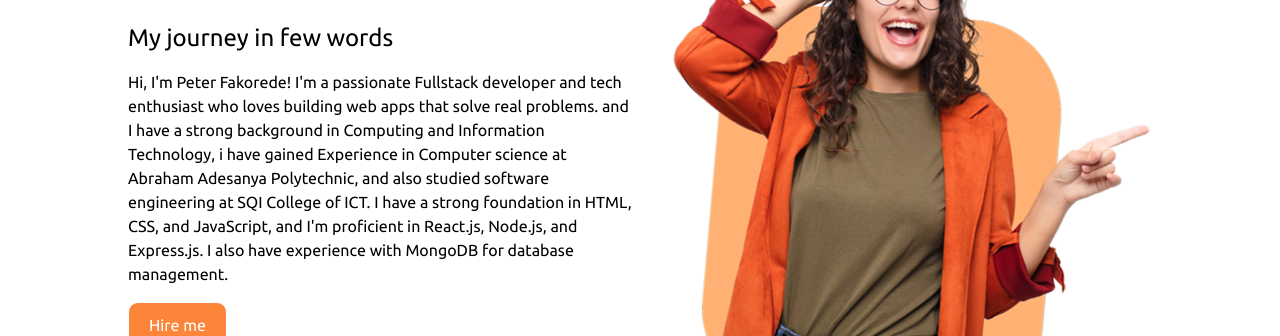
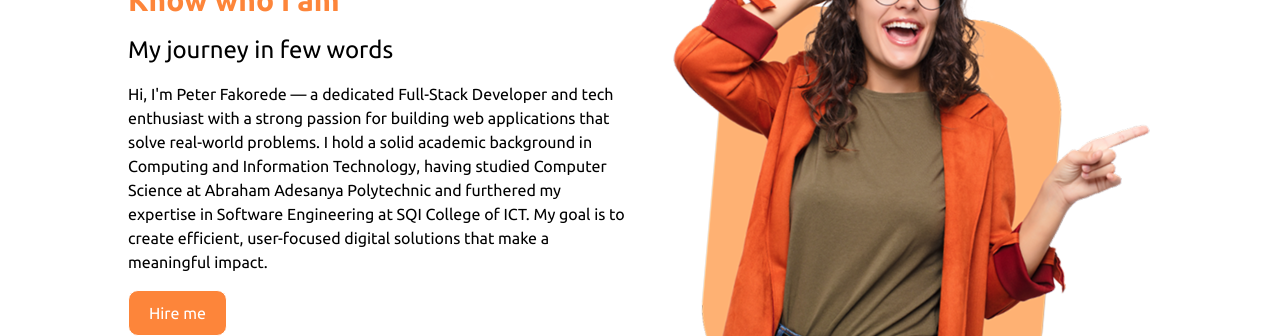
Before and after one commit to Holuwaconquer/MyPortfolio, a React (Vite) app: page /about in a window 1280 px wide. Shown: the part 551-887 px from the top of the page. Built offline with nearby package versions, Linux system fonts and the light colour scheme.

Commit message:
About page and contact page added

```diff
--- a/src/Pages/About.jsx
+++ b/src/Pages/About.jsx
@@ -1,9 +1,25 @@
 import React from 'react'
 import Button from '../componenets/Button'
 import Human from '../assets/hireMe.png'
+import { motion } from 'framer-motion'
+
+const fadeUpVariant = {
+  hidden: { opacity: 0, y: 60 },
+  visible: {
+    opacity: 1,
+    y: 0,
+    transition: { duration: 1.2, ease: 'easeOut' }
+  }
+}
 
 const About = () => {
   return (
+    <motion.div
+      variants={fadeUpVariant}
+      initial="hidden"
+      whileInView="visible"
+      viewport={{ once: false, amount: 0.5 }}
+    >
     <div style={{padding: '5% 10%'}} className='About flex flex-col gap-4 items-center'>
       <h1 className='text-4xl font-bold text-center'>About <span className='text-[#FD853A]'>Me</span></h1>
 
@@ -12,12 +28,11 @@ const About = () => {
           <h1 className='text-3xl text-[#FD853A] font-bold'>Know who i am</h1>
           <h2 className='text-2xl'>My journey in few words</h2>
           <p>
-            Hi, I'm Peter Fakorede! I'm a passionate Fullstack developer and tech enthusiast who
-            loves building web apps that solve real problems. and I have a strong background in Computing
-            and Information Technology, i have gained Experience in Computer science at Abraham Adesanya Polytechnic,
-            and also studied software engineering at SQI College of ICT.
-            I have a strong foundation in HTML, CSS, and JavaScript, and I'm proficient in React.js,
-            Node.js, and Express.js. I also have experience with MongoDB for database management.
+            Hi, I'm Peter Fakorede — a dedicated Full-Stack Developer and tech enthusiast with a strong
+            passion for building web applications that solve real-world problems. I hold a solid academic
+            background in Computing and Information Technology, having studied Computer Science at Abraham
+            Adesanya Polytechnic and furthered my expertise in Software Engineering at SQI College of ICT.
+            My goal is to create efficient, user-focused digital solutions that make a meaningful impact.
           </p>
           <Button style={{padding: '10px 20px', borderRadius: '10px'}} BtnText='Hire me' />
         </div>
@@ -26,6 +41,7 @@ const About = () => {
         </div>
       </div>
     </div>
+    </motion.div>
   )
 }
 
--- a/src/Pages/Contact.jsx
+++ b/src/Pages/Contact.jsx
@@ -1,17 +1,29 @@
 import React from 'react'
-
+import { motion } from 'framer-motion'
+const fadeUpVariant = {
+  hidden: { opacity: 0, y: 60 },
+  visible: {
+    opacity: 1,
+    y: 0,
+    transition: { duration: 1.2, ease: 'easeOut' }
+  }
+}
 const Contact = () => {
   return (
+    <motion.div
+      variants={fadeUpVariant}
+      initial="hidden"
+      whileInView="visible"
+      viewport={{ once: false, amount: 0.5 }}
+    >
     <div style={{padding: '5% 7%'}} className='About flex flex-col gap-4 items-center'>
       <h1 className='text-4xl font-bold text-center'>Contact <span className='text-[#FD853A]'>Me</span></h1>
       <div style={{marginTop: '40px'}} className='grid md:grid-cols-[1fr_1fr] items-start justify-center md:flex-row md:gap-[5em] gap-4'>
         <div className='w-full flex text-center md:text-left flex-col gap-[3em]'>
           <h1 className='text-3xl text-[#FD853A] font-bold'>Let's work together</h1>
           <p className='leading-[30px]'>
-            Hi, I'm Peter Fakorede! I'm a passionate Fullstack developer and tech enthusiast who
-            loves building web apps that solve real problems. and I have a strong background in Computing
-            and Information Technology, i have gained Experience in Computer science at Abraham Adesanya Polytechnic,
-            and also studied software engineering at SQI College of ICT.
+            Feel free to reach out — whether you have a project, <br /> a question, or just want to connect. I’m open to freelance <br />
+             opportunities, team collaborations, or sharing insights and ideas.
           </p>
           <div className='socialLink'>
             <a href="">F</a>
@@ -30,6 +42,7 @@ const Contact = () => {
         </div>
       </div>
     </div>
+    </motion.div>
   )
 }
 
--- a/src/componenets/Hero.jsx
+++ b/src/componenets/Hero.jsx
@@ -6,49 +6,11 @@ import Quote from '../assets/quote-up.png'
 import Star from '../assets/star.png'
 import Vector2 from '../assets/Vector2.png'
 import Arrow from '../assets/upright.png'
-import HeroBg from '../assets/Hero.png'
 import Typewritter from './Typewritter'
 
 const Hero = () => {
 
   const [hoveredBtn, setHoveredBtn] = useState(null);
-  useEffect(() => {
-    const lerp = (a, b, t) => a + (b - a) * t
-    let targetX = window.innerWidth / 2
-    let targetY = window.innerHeight / 2
-    let currentX = targetX
-    let currentY = targetY
-
-    const handleMouseMove = (e) => {
-      targetX = e.clientX
-      targetY = e.clientY
-    }
-
-    document.addEventListener('mousemove', handleMouseMove)
-
-    const updateGradientAngle = (x, y) => {
-      const angle = Math.atan2(y - window.innerHeight / 2, x - window.innerWidth / 2) * (180 / Math.PI)
-      document.querySelector(".heroSection").style.background = `
-      linear-gradient(to bottom, rgba(255,255,255,1), rgba(255,255,255,0) 150px),
-      linear-gradient(${angle}deg, rgba(255,255,255,0.034), transparent 70%),
-      linear-gradient(${angle}deg, transparent, rgba(255,255,255,1) 40%),
-      url(${HeroBg}) no-repeat center center`;
-    }
-
-    const animate = () => {
-      currentX = lerp(currentX, targetX, 0.1)
-      currentY = lerp(currentY, targetY, 0.1)
-      updateGradientAngle(currentX, currentY)
-      requestAnimationFrame(animate)
-    }
-
-    animate()
-
-    return () => {
-      document.removeEventListener('mousemove', handleMouseMove)
-    }
-  }, [])
-
 
   return (
     <div className='flex flex-col heroSection justify-center items-center bg-white text-black'>
@@ -78,7 +40,7 @@ const Hero = () => {
             <div className='w-full row-start-3 md:row-start-auto relative profilePic'>
               <img className='w-full' src={Circle} alt='svg' />
               <img className='absolute w-full bottom-0' src={Human} alt='svg' />
-              <div className='absolute left-[20%] md:left-[40%] bottom-2 border-1 rounded-[60px] bg-[#ffffff33] backdrop-blur-[5px] border-[#ffffff] cta'>
+              <div className='absolute left-[20%] md:left-[35%] bottom-2 border-1 rounded-[60px] bg-[#ffffff33] backdrop-blur-[5px] border-[#ffffff] cta'>
                 <div className='flex gap-2 actionBtn'>
                   <button
                     onMouseEnter={() => setHoveredBtn('portfolio')}
--- a/src/index.css
+++ b/src/index.css
@@ -51,7 +51,6 @@ body{
  .heroSection {
   margin: 0 0;
   padding: 20px 5% 0;
-  cursor: pointer !important;
   background-size: cover;
   transition: background 0.1s ease;
   position: relative;
```
